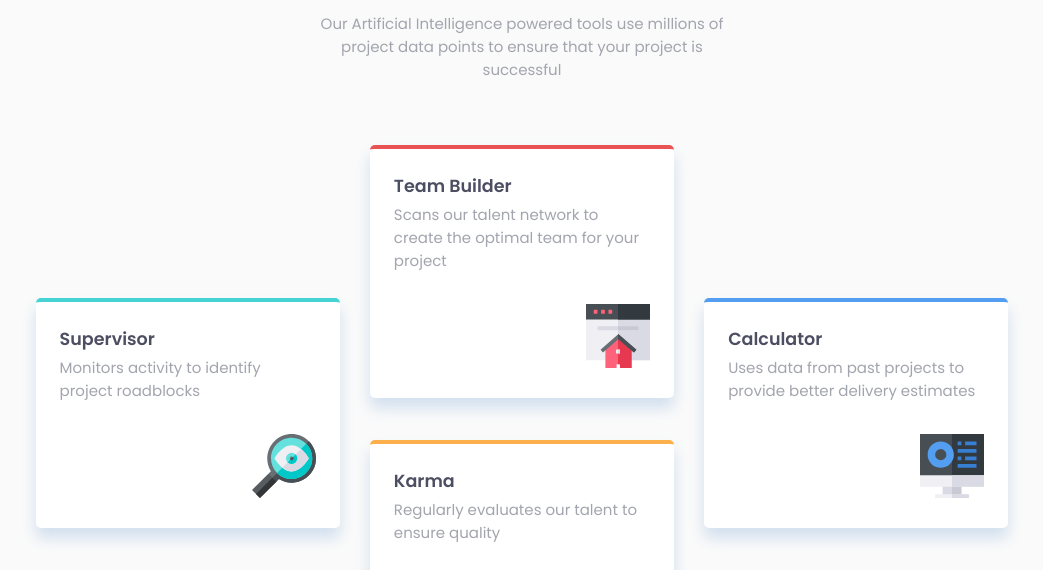
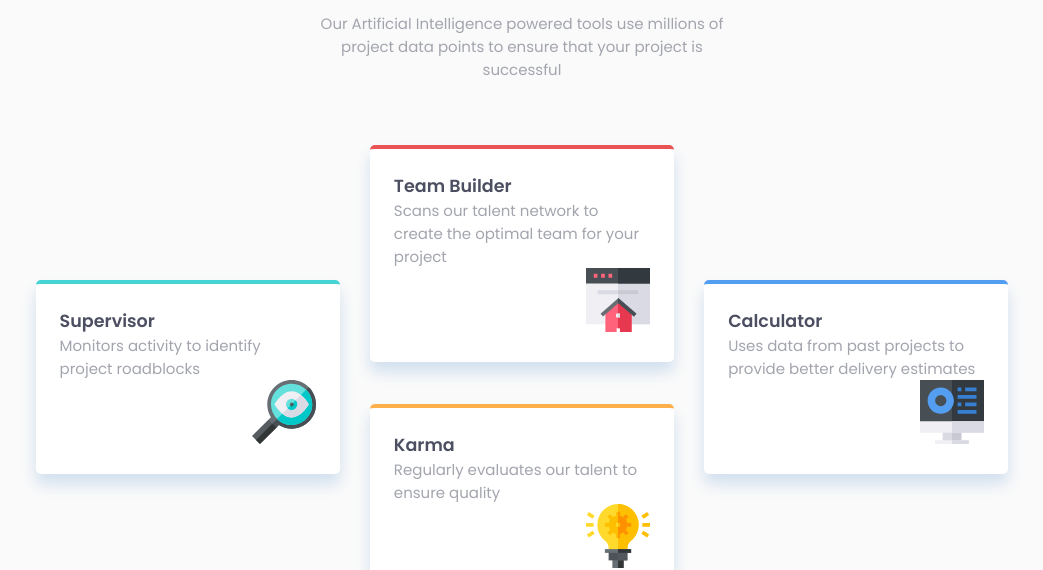
Before and after one commit to amitchell05/four-card-feature-section-master, a plain HTML site: page index.html in a window 1280 px wide. Shown: the part 246-816 px from the top of the page, without its empty margins (118-1161 px from the left). Drawn offline with Linux system fonts and the light colour scheme.

Commit message:
Added headings for articles

```diff
--- a/index.html
+++ b/index.html
@@ -26,9 +26,9 @@
 
   <main>
     <article class="card supervisor">
+      <h3>Supervisor</h3>
       <section class="card-body">
-        <h3>Supervisor</h3>
-        <p>Monitors activity to identify project roadblocks</p>
+        <h4>Monitors activity to identify project roadblocks</h4>
       </section>
       <div class="img-align-right">
         <img class="card-img-bottom" src="images/icon-supervisor.svg" alt="Magnifying Glass">
@@ -36,9 +36,9 @@
     </article>
 
     <article class="card team-builder">
+      <h3>Team Builder</h3>
       <section class="card-body">
-        <h3>Team Builder</h3>
-        <p>Scans our talent network to create the optimal team for your project</p>
+        <h4>Scans our talent network to create the optimal team for your project</h4>
       </section>
       <div class="img-align-right">
         <img class="card-img-bottom" src="images/icon-team-builder.svg" alt="Webpage with House">
@@ -46,9 +46,9 @@
     </article>
 
     <article class="card karma">
+      <h3>Karma</h3>
       <section class="card-body">
-        <h3>Karma</h3>
-        <p>Regularly evaluates our talent to ensure quality</p>
+        <h4>Regularly evaluates our talent to ensure quality</h4>
       </section>
       <div class="img-align-right">
         <img class="card-img-bottom" src="images/icon-karma.svg" alt="Lightblub">
@@ -58,7 +58,7 @@
     <article class="card calculator">
       <h3>Calculator</h3>
       <section class="card-body">
-        <p>Uses data from past projects to provide better delivery estimates</p>
+        <h4>Uses data from past projects to provide better delivery estimates</h4>
       </section>
       <div class="img-align-right">
         <img class="card-img-bottom" src="images/icon-calculator.svg" alt="Computer Monitor">
--- a/style.css
+++ b/style.css
@@ -30,6 +30,10 @@ h3 {
 .sub-heading,
 h3 {
 	font-weight: 600;
+}
+
+h4 {
+	font-weight: 400;
 }
 
 .intro {
```
